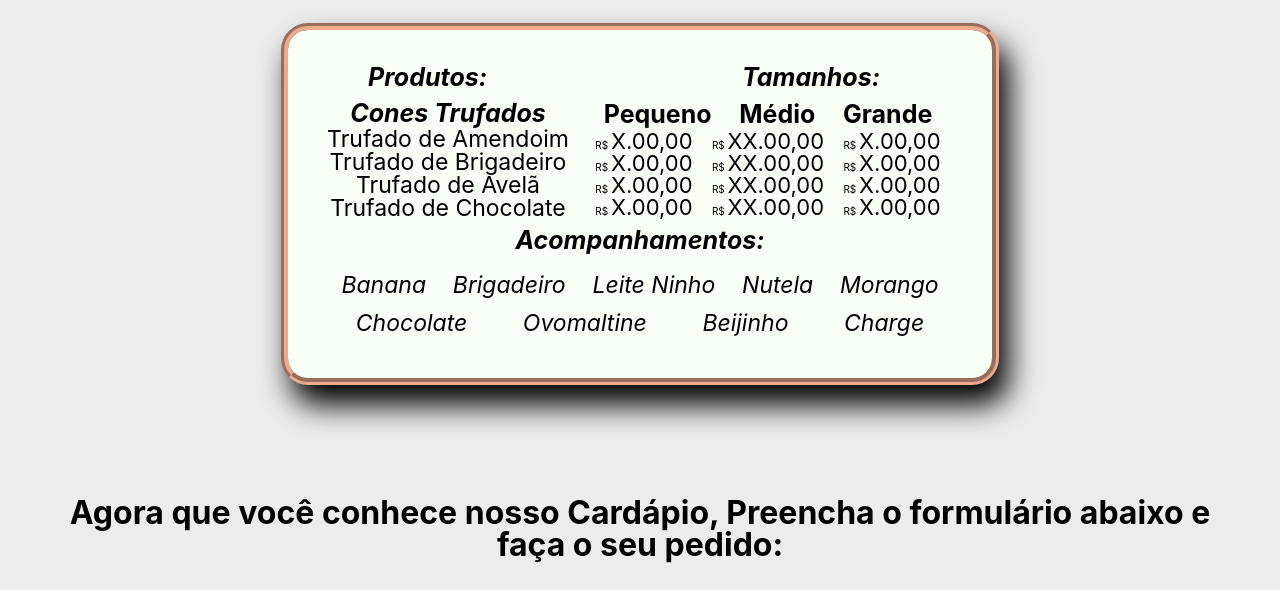
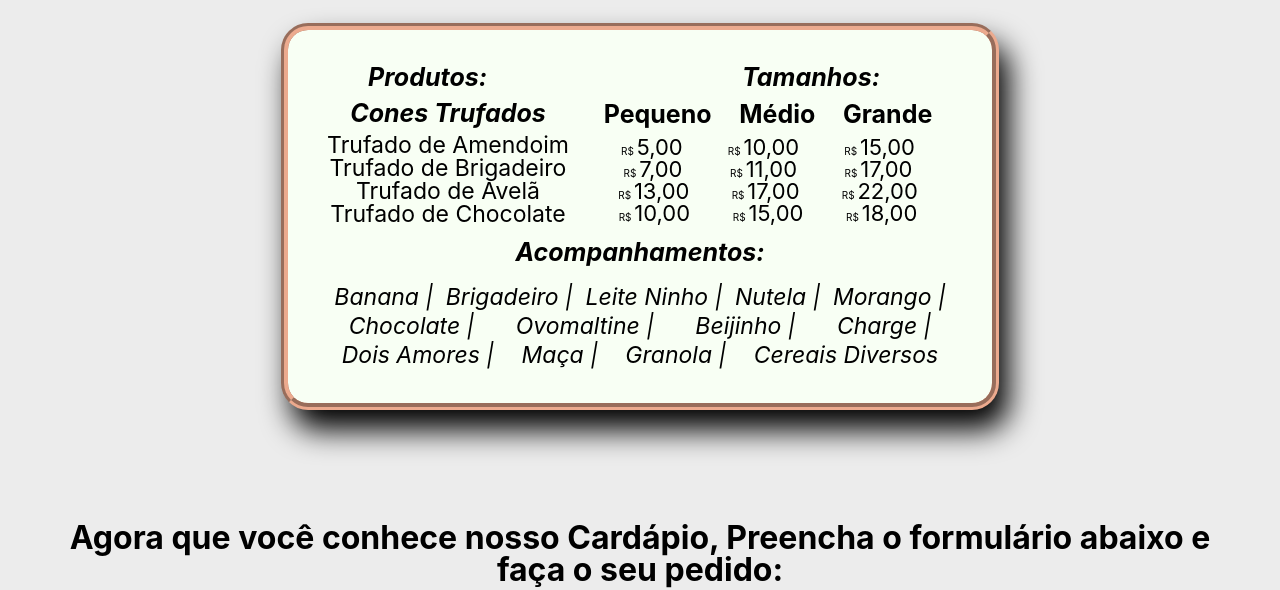
Before and after one commit to RenanWuicik7/Chocone-WebSite, a plain HTML site: page html/cardapio.html in a window 1280 px wide. Shown: the part 219-809 px from the top of the page. Drawn offline with nearby package versions, Linux system fonts and the light colour scheme.

Commit message:
atualizando link

```diff
--- a/html/cardapio.html
+++ b/html/cardapio.html
@@ -46,37 +46,41 @@
                         </ul>
                         <ul class="lista-precos">
                             <ul class="tamanhos-precos_item">
-                                <li class="precos-items">X.00,00</li>
-                                <li class="precos-items">XX.00,00</li>
-                                <li class="precos-items">X.00,00</li>
+                                <li class="precos-items">5,00</li>
+                                <li class="precos-items">10,00</li>
+                                <li class="precos-items">15,00</li>
                             </ul>
                             <ul class="tamanhos-precos_item">
-                                <li class="precos-items">X.00,00</li>
-                                <li class="precos-items">XX.00,00</li>
-                                <li class="precos-items">X.00,00</li>
+                                <li class="precos-items">7,00</li>
+                                <li class="precos-items">11,00</li>
+                                <li class="precos-items">17,00</li>
                             </ul>
                             <ul class="tamanhos-precos_item">
-                                <li class="precos-items">X.00,00</li>
-                                <li class="precos-items">XX.00,00</li>
-                                <li class="precos-items">X.00,00</li>
+                                <li class="precos-items">13,00</li>
+                                <li class="precos-items">17,00</li>
+                                <li class="precos-items">22,00</li>
                             </ul>
                             <ul class="tamanhos-precos_item">
-                                <li class="precos-items">X.00,00</li>
-                                <li class="precos-items">XX.00,00</li>
-                                <li class="precos-items">X.00,00</li>
+                                <li class="precos-items">10,00</li>
+                                <li class="precos-items">15,00</li>
+                                <li class="precos-items">18,00</li>
                             </ul>
                         </ul>
                         <h2 class="titulo-acompanhamentos">Acompanhamentos:</h2>
                         <ul class="lista-acompanhamentos">
-                            <li class="acompanhamentos-item">Banana</li>
-                            <li class="acompanhamentos-item">Brigadeiro</li>
-                            <li class="acompanhamentos-item">Leite Ninho</li>
-                            <li class="acompanhamentos-item">Nutela</li>
-                            <li class="acompanhamentos-item">Morango</li>
-                            <li class="acompanhamentos-item">Chocolate</li>
-                            <li class="acompanhamentos-item">Ovomaltine</li>
-                            <li class="acompanhamentos-item">Beijinho</li>
-                            <li class="acompanhamentos-item">Charge</li>
+                            <li class="acompanhamentos-item">Banana |</li>
+                            <li class="acompanhamentos-item">Brigadeiro |</li>
+                            <li class="acompanhamentos-item">Leite Ninho |</li>
+                            <li class="acompanhamentos-item">Nutela |</li>
+                            <li class="acompanhamentos-item">Morango |</li>
+                            <li class="acompanhamentos-item">Chocolate |</li>
+                            <li class="acompanhamentos-item">Ovomaltine |</li>
+                            <li class="acompanhamentos-item">Beijinho |</li>
+                            <li class="acompanhamentos-item">Charge |</li>
+                            <li class="acompanhamentos-item">Dois Amores |</li>
+                            <li class="acompanhamentos-item">Maça |</li>
+                            <li class="acompanhamentos-item">Granola |</li>
+                            <li class="acompanhamentos-item">Cereais Diversos</li>
                         </ul>
                     </div>
                 </div>
```
Also changed, not shown: index.html (+12 -14 lines).
